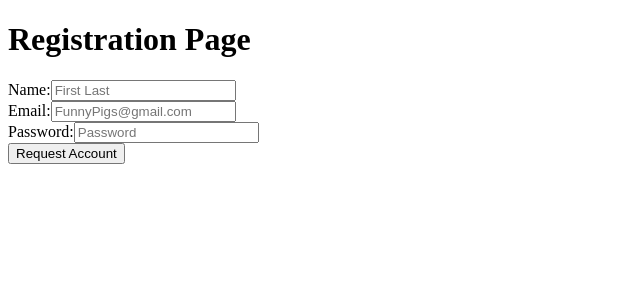
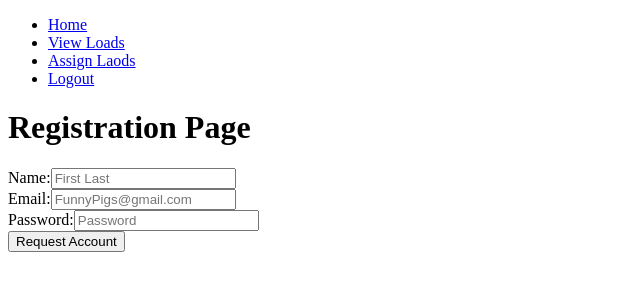
Before and after one commit to AjeffersonTN/Easy-Communication-Manager, a React (Create React App) app: page /CreateAccount in a window 1280 px wide. Shown: the top 300 px of the page, without its empty margins (0-640 px from the left). Built offline with nearby package versions, Linux system fonts and the light colour scheme; no server answers.

Commit message:
updatd Navbar

```diff
--- a/src/components/DisplayComponents/CreateAccount.js
+++ b/src/components/DisplayComponents/CreateAccount.js
@@ -1,5 +1,5 @@
 import React from 'react';
-import { browserHistory } from 'react-router'
+
 //Need to add in IDs that link to database
 class CreateAccount extends React.Component {
     //set intitial state
--- a/src/components/DisplayComponents/EditLoad.js
+++ b/src/components/DisplayComponents/EditLoad.js
@@ -1,4 +1,4 @@
-import React, { Component } from "react"
+import React, { Component } from "react";
 import LoadManager from '../../modules/LoadManager';
 
 export default class EditLoad extends Component {
--- a/src/components/DisplayComponents/HomePage.js
+++ b/src/components/DisplayComponents/HomePage.js
@@ -1,5 +1,6 @@
-import React, { Component } from "react"
-import ApplicationViews from "../ApplicationViews"
+import React, { Component } from "react";
+import ApplicationViews from "../ApplicationViews";
+import NavBar from "../NavBar";
 
 
 
@@ -8,6 +9,7 @@ class HomePage extends Component {
     render() {
         return (
             <React.Fragment>
+                <NavBar />
                 <ApplicationViews />
             </React.Fragment>
         )
--- a/src/components/DisplayComponents/LoginPage.js
+++ b/src/components/DisplayComponents/LoginPage.js
@@ -1,6 +1,4 @@
 import React from 'react';
-import ViewAllLoadsDispatcher from "./ViewAllLoadsDispatcher"
-
 
 class LoginPage extends React.Component {
     //set initial state
--- a/src/components/DisplayComponents/NewHome.js
+++ b/src/components/DisplayComponents/NewHome.js
@@ -1,4 +1,4 @@
-import React from 'react'
+import React from 'react';
 
 
 class HomePage extends React.Component {
--- a/src/components/DisplayComponents/ViewAllLoadsDispatcher.js
+++ b/src/components/DisplayComponents/ViewAllLoadsDispatcher.js
@@ -1,5 +1,5 @@
-import React, { Component } from 'react'
-import LoadManager from '../../modules/LoadManager';
+import React, { Component } from 'react';
+
 
 class ViewAllLoadsDispatcher extends Component {
 
--- a/src/components/NavBar.js
+++ b/src/components/NavBar.js
@@ -1 +1,28 @@
-import React from 'react';
+import React, { Component } from "react";
+import { Link } from "react-router-dom";
+
+
+class NavBar extends Component {
+    render() {
+        return (
+            <nav className="navbar">
+                <ul className="nav nav-pills">
+                    <li className="nav-item">
+                        <Link className="nav-link" to="/">Home</Link>
+                    </li>
+                    <li className="nav-item">
+                        <Link className="nav-link" to="/ViewAllLoadsDispatcher">View Loads</Link>
+                    </li>
+                    <li className="nav-item">
+                        <Link className="nav-link" to="/AssignEditLoads">Assign Laods</Link>
+                    </li>
+                    <li className="nav-item">
+                        <Link className="nav-link" to="/LoginPage">Logout</Link>
+                    </li>
+                </ul>
+            </nav>
+        )
+    }
+}
+
+export default NavBar
```
Also changed, not shown: api/database.json (+10 -0 lines), src/components/ApplicationViews.js (+13 -13 lines).
